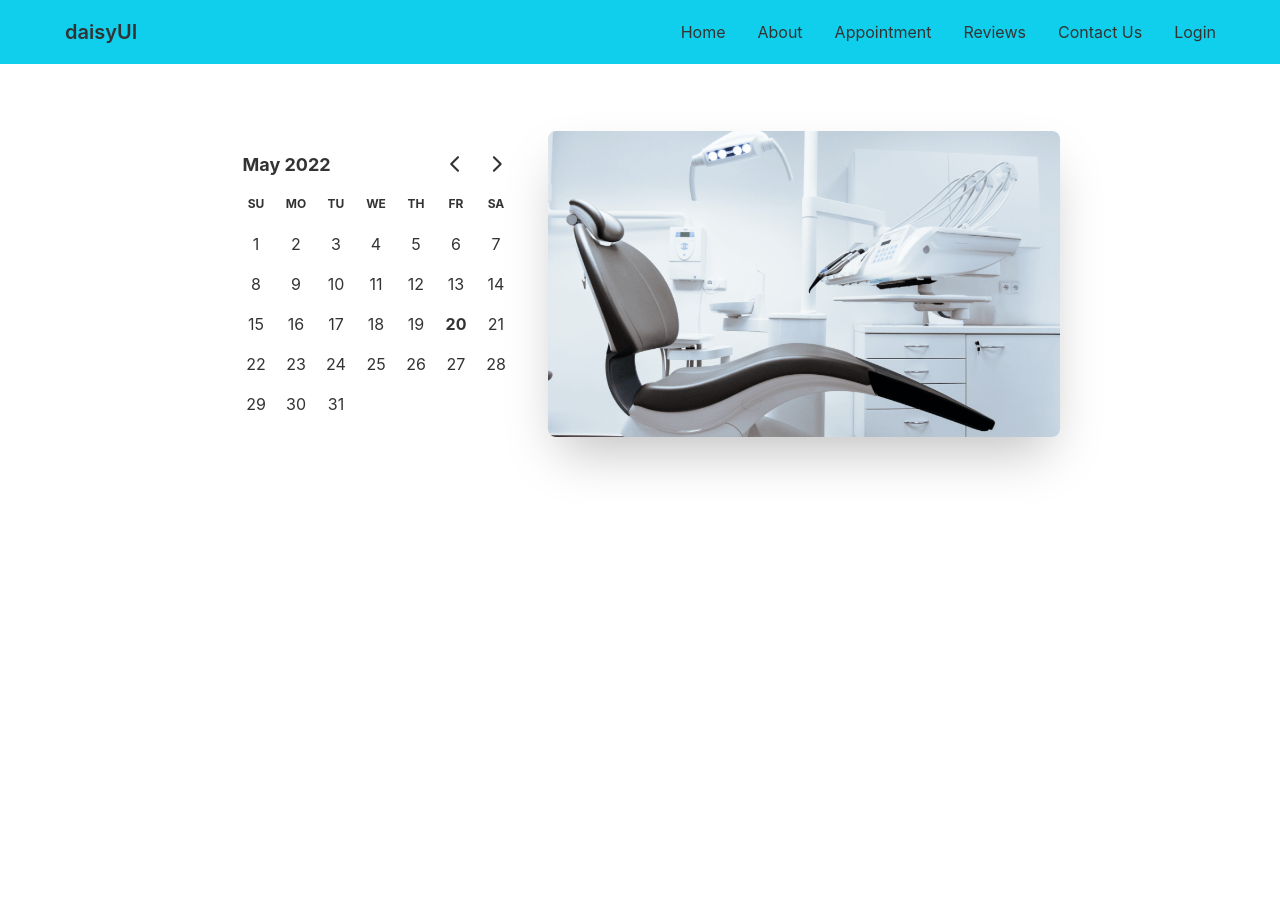
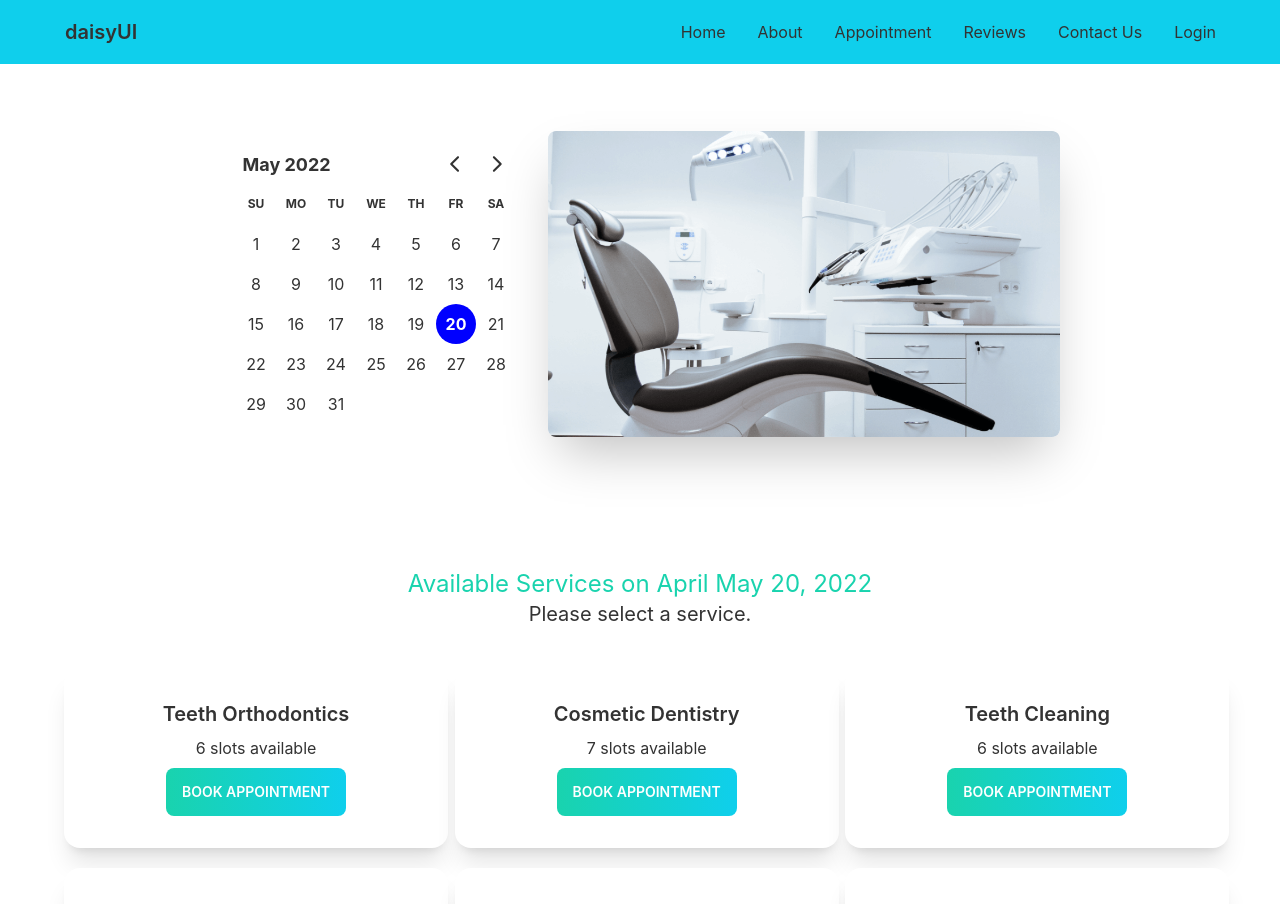
Before and after one commit to mallick-portfolio/doctor-portal-frontend, a React (Create React App) app: page /appoinment in a window 1280 px wide. Shown: the top 904 px of the page. Before the commit the page ends 800 px from the top, so only its background shows below. Built offline with nearby package versions, Linux system fonts and the light colour scheme.

Commit message:
added appoinment services

```diff
--- /dev/null
+++ b/public/services.json
@@ -0,0 +1,79 @@
+[
+  {
+    "_id": 1,
+    "name": "Teeth Orthodontics",
+    "slots": [
+      "2.00 PM - 2.30 PM",
+      "2.30 PM - 3.00 PM",
+      "3.00 PM - 3.30 PM",
+      "3.30 PM - 4.00 PM",
+      "4.00 PM - 4.30 PM",
+      "4.30 PM - 5.00 PM"
+    ]
+  },
+  {
+    "_id": 2,
+    "name": "Cosmetic Dentistry",
+    "slots": [
+      "08.00 AM - 08.30 AM",
+      "08.30 AM - 09.00 AM",
+      "09.00 AM - 9.30 AM",
+      "09.30 AM - 10.00 AM",
+      "10.00 AM - 10.30 AM",
+      "10.30 AM - 11.00 AM",
+      "11.00 AM - 11.30 AM"
+    ]
+  },
+  {
+    "_id": 3,
+    "name": "Teeth Cleaning",
+    "slots": [
+      "10.00 AM - 10.30 AM",
+      "10.30 AM - 11.00 AM",
+      "11.00 AM - 11.30 AM",
+      "11.30 AM - 12.00 AM",
+      "1.00 PM - 1.30 PM",
+      "1.30 PM - 2.00 PM"
+    ]
+  },
+  {
+    "_id": 4,
+    "name": "Cavity Protection",
+    "slots": [
+      "2.00 PM - 2.30 PM",
+      "2.30 PM - 3.00 PM",
+      "3.00 PM - 3.30 PM",
+      "3.30 PM - 4.00 PM",
+      "4.00 PM - 4.30 PM",
+      "4.30 PM - 5.00 PM"
+    ]
+  },
+  {
+    "_id": 5,
+    "name": "Pediatric Dental",
+    "slots": [
+      "08.00 AM - 08.30 AM",
+      "08.30 AM - 09.00 AM",
+      "09.00 AM - 9.30 AM",
+      "09.30 AM - 10.00 AM",
+      "10.00 AM - 10.30 AM",
+      "10.30 AM - 11.00 AM",
+      "11.00 AM - 11.30 AM",
+      "4.00 PM - 4.30 PM",
+      "4.30 PM - 5.00 PM"
+    ]
+  },
+  {
+    "_id": 6,
+    "name": "Oral Surgery",
+    "slots": [
+      "1.30 PM - 2.00 PM",
+      "2.00 PM - 2.30 PM",
+      "2.30 PM - 3.00 PM",
+      "3.00 PM - 3.30 PM",
+      "3.30 PM - 4.00 PM",
+      "4.00 PM - 4.30 PM",
+      "4.30 PM - 5.00 PM"
+    ]
+  }
+]
--- a/src/Pages/Appoinment/Appoinment.jsx
+++ b/src/Pages/Appoinment/Appoinment.jsx
@@ -1,23 +1,18 @@
-import React from "react";
-import { DayPicker } from "react-day-picker";
-import chair from '../../assets/images/chair.png'
+import React, { useState } from 'react'
+import Footer from '../Shared/Footer.jsx';
+import AppoinmentBanner from './AppoinmentBanner.jsx'
+import AvailableAppoinment from './AvailableAppoinment.jsx';
+
 const Appoinment = () => {
+ const [date, setDate] = useState(new Date());
+
   return (
-    <div className="lg:px-12 mx-auto my-12">
-      <div class="hero">
-        <div class="hero-content flex-col lg:flex-row-reverse">
-          <img
-            src={chair}
-            class="lg:max-w-lg rounded-lg shadow-2xl"
-            alt=""
-          />
-          <div>
-            <DayPicker />
-          </div>
-        </div>
-      </div>
+    <div className="lg:px-16 mx-auto my-12">
+      <AppoinmentBanner date={date} setDate={setDate} />
+      <AvailableAppoinment date={date} />
+      <Footer />
     </div>
-  );
-};
+  )
+}
 
-export default Appoinment;
+export default Appoinment
--- a/src/Pages/Appoinment/AppoinmentBanner.jsx
+++ b/src/Pages/Appoinment/AppoinmentBanner.jsx
@@ -1,11 +1,16 @@
-import React from 'react'
+import chair from "../../assets/images/chair.png";
+import { DayPicker } from "react-day-picker";
+const AppoinmentBanner = ({ date, setDate }) => {
+  return (
+    <div class="hero">
+      <div class="hero-content flex-col lg:flex-row-reverse">
+        <img src={chair} class="lg:max-w-lg rounded-lg shadow-2xl" alt="" />
+        <div>
+          <DayPicker mode="single" selected={date} onSelect={setDate} />
+        </div>
+      </div>
+    </div>
+  );
+};
 
-const AppoinmentBanner = () => {
-  return (
-    <div>
-      <h1>hello world</h1>
-    </div>
-  )
-}
-
-export default AppoinmentBanner
+export default AppoinmentBanner;
--- /dev/null
+++ b/src/Pages/Appoinment/AppoinmentCard.jsx
@@ -0,0 +1,21 @@
+import React from "react";
+import CommonBtn from "../Shared/CommonBtn.jsx";
+
+const AppoinmentCard = ({ service }) => {
+  return (
+    <div class="card w-96 bg-base-100 shadow-xl">
+      <div class="card-body items-center text-center">
+        <h2 class="card-title">{service.name}</h2>
+        <p>
+          {service.slots.length} {service.slots.length > 1 ? "slots" : "slot"}{" "}
+          available
+        </p>
+        <div class="card-actions">
+          <CommonBtn>Book Appointment</CommonBtn>
+        </div>
+      </div>
+    </div>
+  );
+};
+
+export default AppoinmentCard;
--- /dev/null
+++ b/src/Pages/Appoinment/AvailableAppoinment.jsx
@@ -0,0 +1,33 @@
+import { format } from "date-fns";
+import React, { useEffect, useState } from "react";
+import AppoinmentCard from "./AppoinmentCard.jsx";
+
+const AvailableAppoinment = ({ date }) => {
+  const [services, setServices] = useState([]);
+  const [loading, setLoading] = useState(true);
+  useEffect(() => {
+    fetch("services.json")
+      .then((res) => res.json())
+      .then((data) => {
+        setServices(data);
+        setLoading(false);
+      });
+  }, []);
+  return (
+    <div className="my-28">
+      <div className="text-center mb-10">
+        <h1 className="text-2xl text-secondary">
+          Available Services on April {format(date, "PP")}
+        </h1>
+        <h3 className="text-xl">Please select a service.</h3>
+      </div>
+      <div className="grid grid-cols-1 md:grid-cols-2 lg:grid-cols-3 gap-5">
+        {services.map((service) => (
+          <AppoinmentCard key={service._id} service={service} />
+        ))}
+      </div>
+    </div>
+  );
+};
+
+export default AvailableAppoinment;
--- a/src/Pages/Shared/Footer.jsx
+++ b/src/Pages/Shared/Footer.jsx
@@ -1,8 +1,8 @@
 import React from "react";
-
+import footer from '../../assets/images/footer.png'
 const Footer = () => {
   return (
-    <footer class="footer lg:px-16 mx-auto bg-base-200 text-base-content">
+    <footer style={{ backgroundImage: `url(${footer})` }} class="footer  text-base-content">
       <div>
         <svg
           width="50"
--- /dev/null
+++ b/src/Pages/Shared/Loader.jsx
@@ -0,0 +1,26 @@
+import React from "react";
+
+const Loader = () => {
+  return (
+    <div className="h-screen w-screen flex justify-center items-center">
+      <svg
+        role="status"
+        class="w-8 h-8 mr-2 text-gray-200 animate-spin dark:text-gray-600 fill-blue-600"
+        viewBox="0 0 100 101"
+        fill="none"
+        xmlns="http://www.w3.org/2000/svg"
+      >
+        <path
+          d="M100 50.5908C100 78.2051 77.6142 100.591 50 100.591C22.3858 100.591 0 78.2051 0 50.5908C0 22.9766 22.3858 0.59082 50 0.59082C77.6142 0.59082 100 22.9766 100 50.5908ZM9.08144 50.5908C9.08144 73.1895 27.4013 91.5094 50 91.5094C72.5987 91.5094 90.9186 73.1895 90.9186 50.5908C90.9186 27.9921 72.5987 9.67226 50 9.67226C27.4013 9.67226 9.08144 27.9921 9.08144 50.5908Z"
+          fill="currentColor"
+        ></path>
+        <path
+          d="M93.9676 39.0409C96.393 38.4038 97.8624 35.9116 97.0079 33.5539C95.2932 28.8227 92.871 24.3692 89.8167 20.348C85.8452 15.1192 80.8826 10.7238 75.2124 7.41289C69.5422 4.10194 63.2754 1.94025 56.7698 1.05124C51.7666 0.367541 46.6976 0.446843 41.7345 1.27873C39.2613 1.69328 37.813 4.19778 38.4501 6.62326C39.0873 9.04874 41.5694 10.4717 44.0505 10.1071C47.8511 9.54855 51.7191 9.52689 55.5402 10.0491C60.8642 10.7766 65.9928 12.5457 70.6331 15.2552C75.2735 17.9648 79.3347 21.5619 82.5849 25.841C84.9175 28.9121 86.7997 32.2913 88.1811 35.8758C89.083 38.2158 91.5421 39.6781 93.9676 39.0409Z"
+          fill="currentFill"
+        ></path>
+      </svg>
+    </div>
+  );
+};
+
+export default Loader;
```
